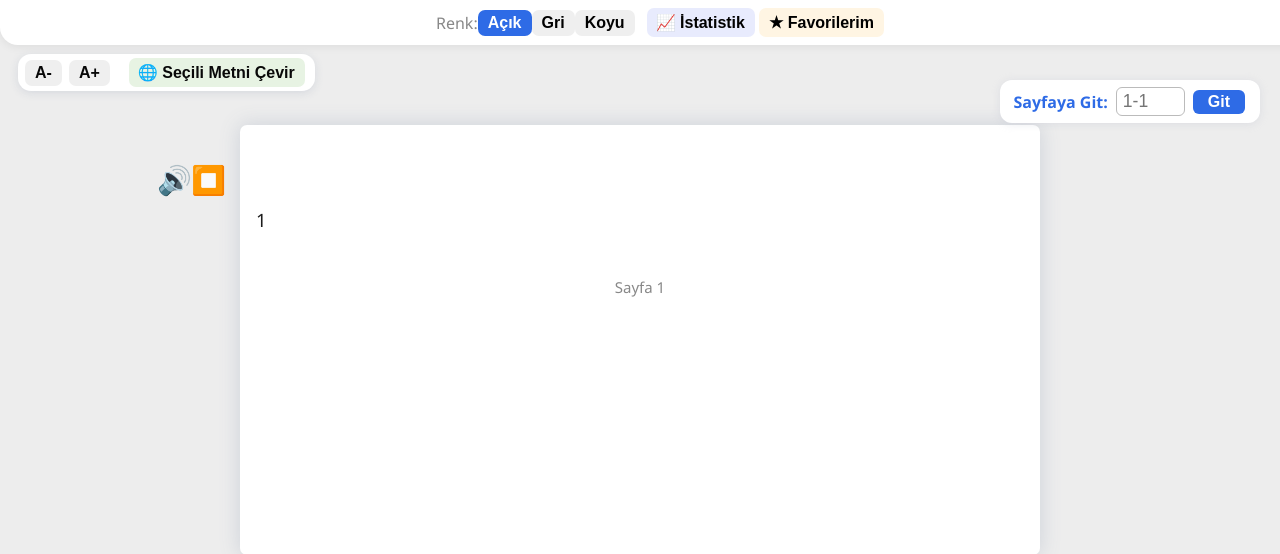
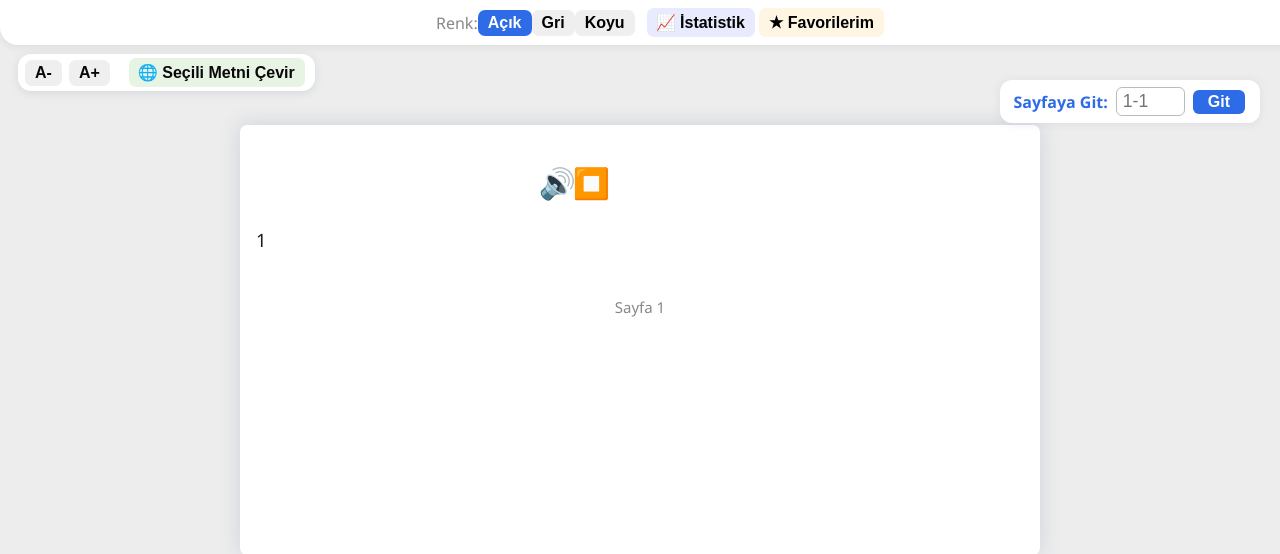
Before and after one commit to erenkoksoya/almepp, a Flask app: template templates/reader.html in a window 1280 px wide. Shown: the top 554 px of the page. Run offline with Flask 3, Linux system fonts and the light colour scheme; the template is opened without the code that fills it: most values are stand-ins (such as "Sample title", 1, 10 or a date in 2020); parts of the project's set-up code (start-up, migrations or seed data) failed here and were passed over.

Commit message:
Update reader.html

```diff
--- a/templates/reader.html
+++ b/templates/reader.html
@@ -338,15 +338,15 @@ Aşağıdaki kodu <body> açıldıktan ve <div id="themebar"> ile <div id="fontb
     <!-- Metin -->
     <div id="text-content" style="padding-top: 60px; position: relative;">
 
- {% for page in pages %}
-  <div class="page" id="page-{{ loop.index0 }}" style="position: relative; padding: 80px 16px 40px 16px;">
+{% for page in pages %}
+  <div class="page" id="page-{{ loop.index0 }}" style="position: relative; padding: 100px 16px 40px 16px;">
 
     <!-- ÜSTTEKİ BUTONLAR -->
-    <div style="position: absolute; top: 12px; left: 12px; display: flex; gap: 14px;">
+    <div style="position: absolute; top: 10px; left: 50%; transform: translateX(-50%); display: flex; gap: 28px;">
       <span class="page-speaker" title="Sayfayı oku" onclick="speakPage({{ loop.index0 }})"
-            style="font-size: 28px; padding: 6px; cursor: pointer;">🔊</span>
+            style="font-size: 30px; padding: 10px; cursor: pointer;">🔊</span>
       <span class="page-stop" title="Okumayı Durdur" onclick="stopSpeak()"
-            style="font-size: 28px; padding: 6px; cursor: pointer;">⏹️</span>
+            style="font-size: 30px; padding: 10px; cursor: pointer;">⏹️</span>
     </div>
 
     <!-- SAYFA İÇERİĞİ -->
@@ -358,6 +358,7 @@ Aşağıdaki kodu <body> açıldıktan ve <div id="themebar"> ile <div id="fontb
     </div>
   </div>
 {% endfor %}
+
 
 
 
```
